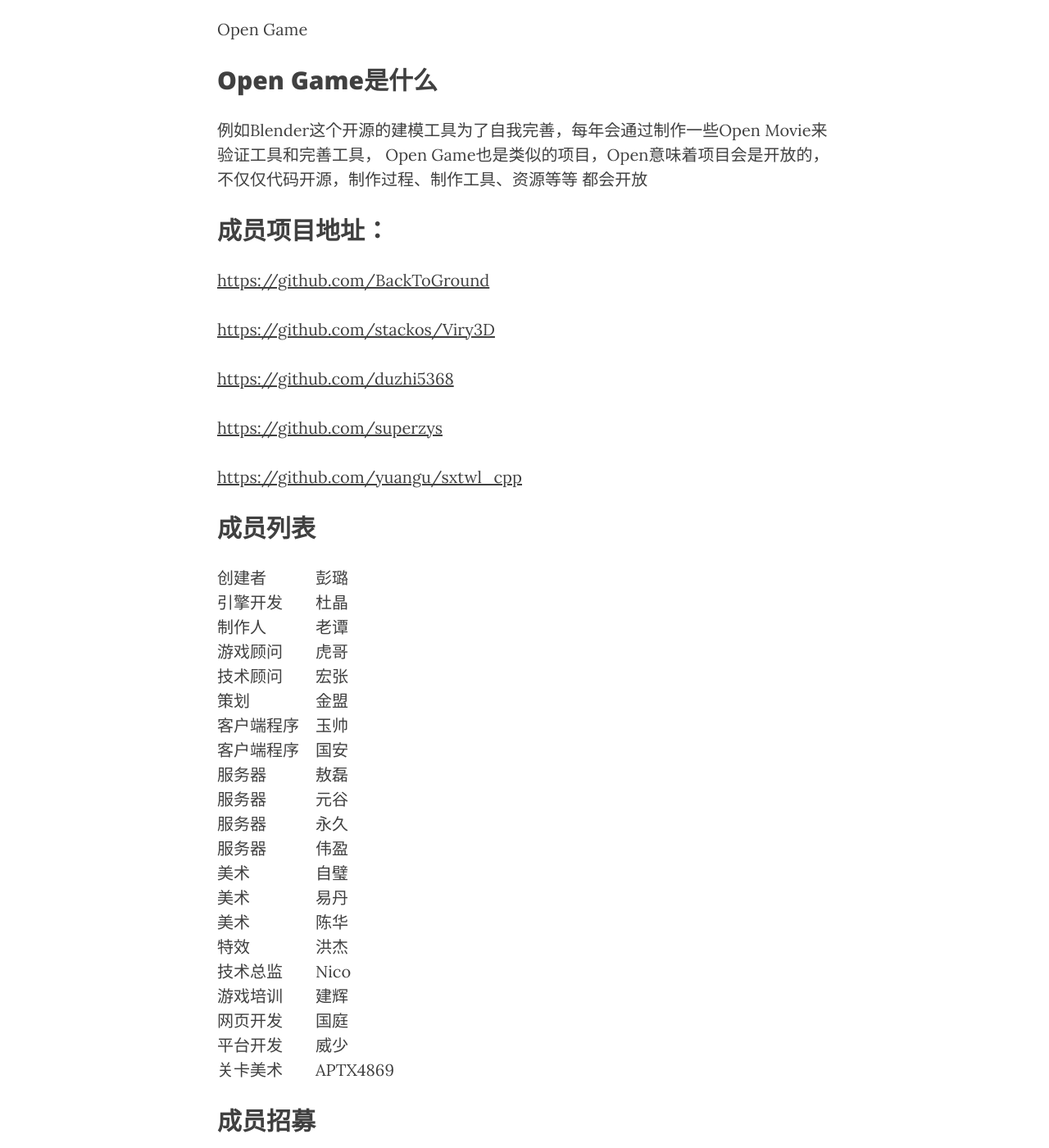
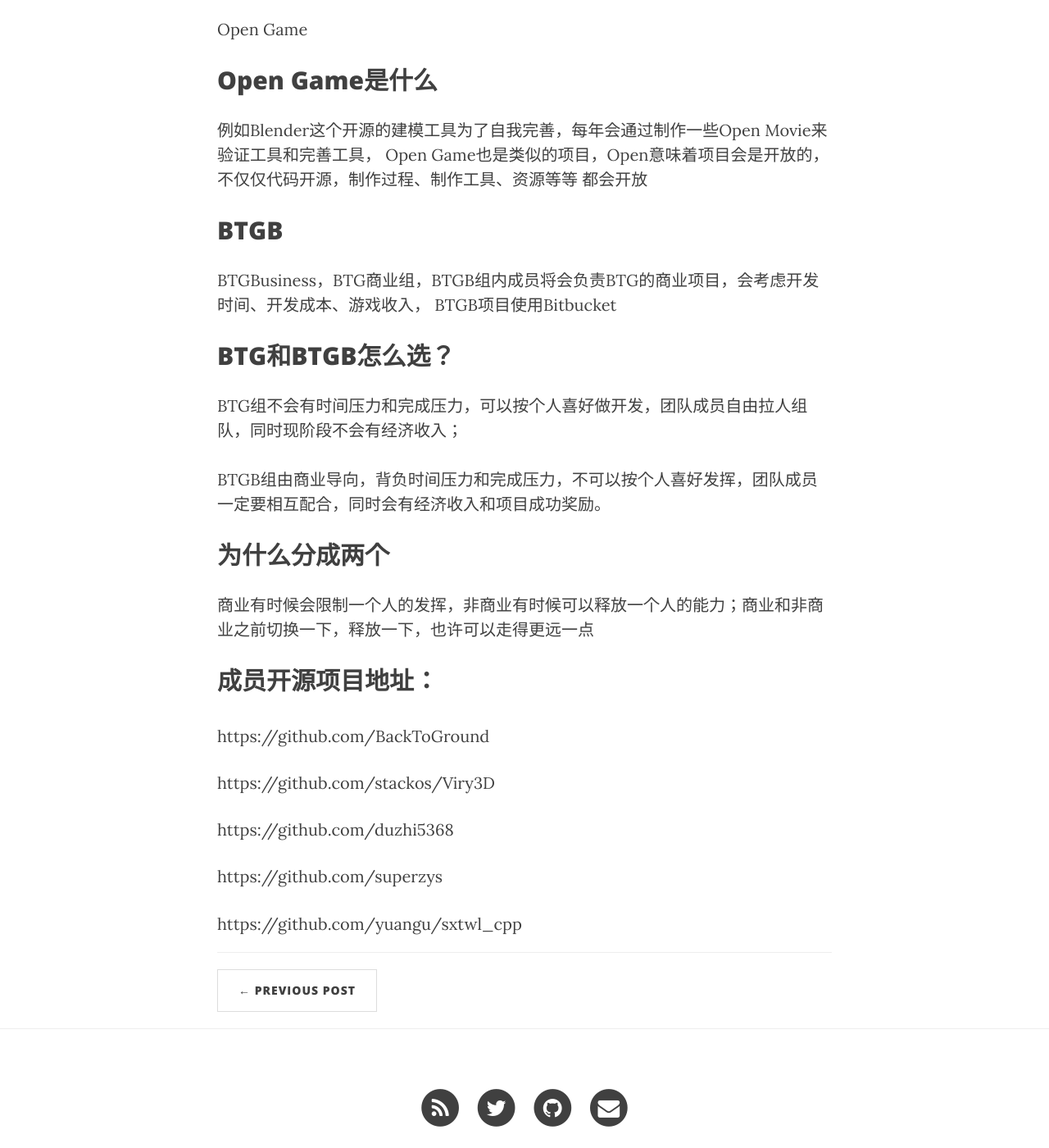
Before and after one commit to tachen/tachen.github.io, a Jekyll site: the page built from _posts/2017-10-13-What is BTG.markdown, in a window 1280 px wide and 1400 px high, scrolled down 834 px. Shown: the whole window at 82% size. Built offline with Jekyll 4.4.1, drawn with Linux system fonts in a browser that asks for light colours; nearby versions of some CDN libraries; some of the changed text lies outside the part shown.

Commit message:
修改成员描述

```diff
--- a/_posts/2017-10-13-What is BTG.markdown
+++ b/_posts/2017-10-13-What is BTG.markdown
@@ -27,9 +27,24 @@
 都会开放
 </p>
 
+<h2>BTGB</h2>
+<p>BTGBusiness，BTG商业组，BTGB组内成员将会负责BTG的商业项目，会考虑开发时间、开发成本、游戏收入，
+BTGB项目使用Bitbucket
+</p>
+
+<h2>BTG和BTGB怎么选？</h2>
+<p>BTG组不会有时间压力和完成压力，可以按个人喜好做开发，团队成员自由拉人组队，同时现阶段不会有经济收入；<br /><br />
+BTGB组由商业导向，背负时间压力和完成压力，不可以按个人喜好发挥，团队成员一定要相互配合，同时会有经济收入和项目成功奖励。
+</p>
 <h2>
-成员项目地址：
+
+<h2>为什么分成两个</h2>
+<p>商业有时候会限制一个人的发挥，非商业有时候可以释放一个人的能力；商业和非商业之前切换一下，释放一下，也许可以走得更远一点
+</p>
+
+<h2>成员开源项目地址：
 </h2>
+<br />
 <a href="https://github.com/BackToGround" target="_blank">https://github.com/BackToGround</a>
 <br />
 <br />
@@ -43,38 +58,3 @@
 <br />
 <br />
 <a href="https://github.com/yuangu/sxtwl_cpp" target="_blank">https://github.com/yuangu/sxtwl_cpp</a>
-
-<h2>成员列表</h2>
-<p>
-创建者　　　彭璐<br />
-引擎开发　　杜晶<br />
-制作人　　　老谭<br />
-游戏顾问　　虎哥<br />
-技术顾问　　宏张<br />
-策划　　　　金盟<br />
-客户端程序　玉帅<br />
-客户端程序　国安<br />
-服务器　　　敖磊<br />
-服务器　　　元谷<br />
-服务器　　　永久<br />
-服务器　　　伟盈<br />
-美术　　　　自璧<br />
-美术　　　　易丹<br />
-美术　　　　陈华<br />
-特效　　　　洪杰<br />
-技术总监　　Nico<br />
-游戏培训　　建辉<br />
-网页开发　　国庭<br />
-平台开发　　威少<br />
-关卡美术　　APTX4869<br />
-</p>
-
-<h2>成员招募</h2>
-<p>
-有一定游戏制作经验，有业余时间，一起来玩吧！
-</p>
-
-<h2>联系方式</h2>
-联系人:　彭璐<br />
-电话:　13613047990<br />
-QQ:　714038251
```
